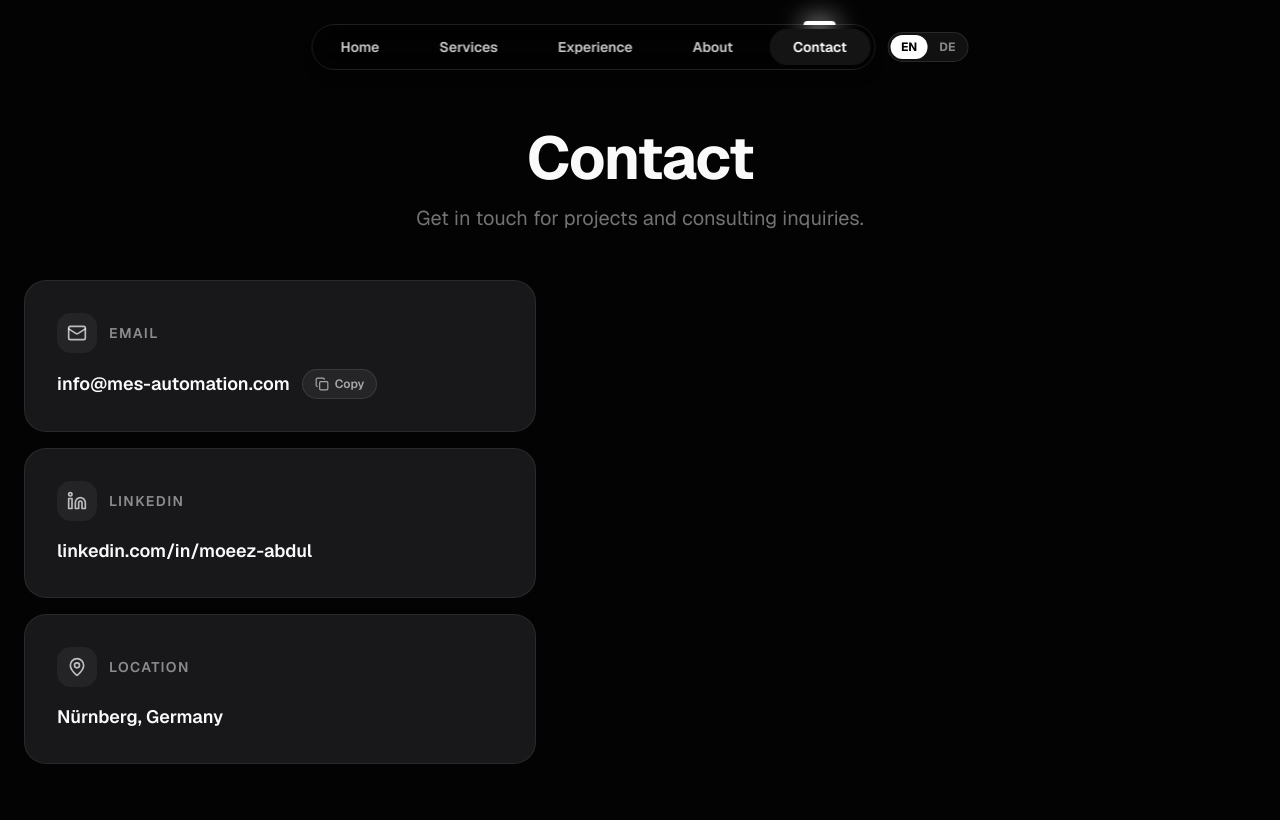
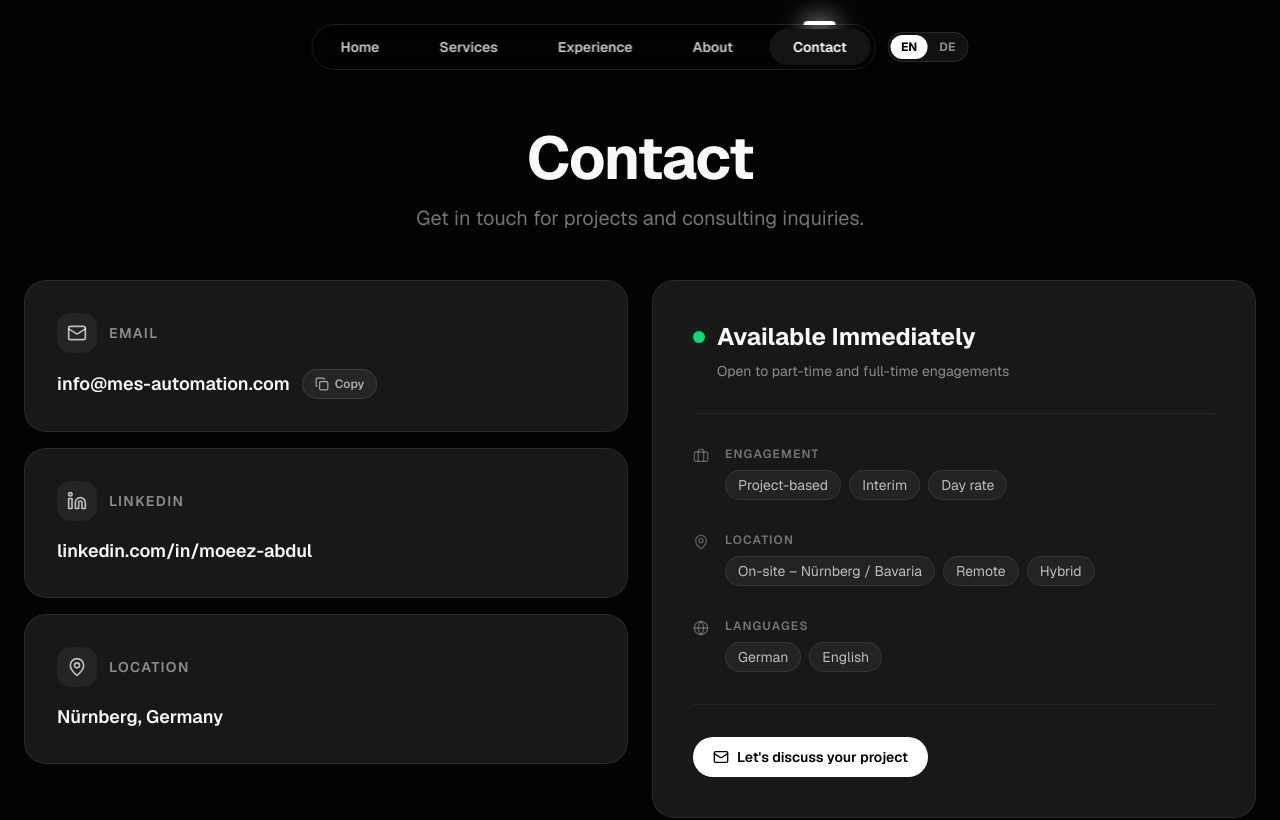
Before and after one commit to amoeezb-dot/mesautomations-website, a Next.js app: page /contact in a window 1280 px wide. Shown: the top 820 px of the page. Built offline with nearby package versions, Linux system fonts and the light colour scheme.

Commit message:
Contact page: add availability + engagement card on right side

```diff
--- a/src/components/contact/contact-content.tsx
+++ b/src/components/contact/contact-content.tsx
@@ -1,7 +1,10 @@
 "use client";
 
 import { useState } from "react";
-import { Mail, Copy, Check, Linkedin, MapPin } from "lucide-react";
+import {
+  Mail, Copy, Check, Linkedin, MapPin,
+  Briefcase, Globe, Clock,
+} from "lucide-react";
 import { SectionHeader } from "@/components/shared/section-header";
 import { useLocale } from "@/context/locale-context";
 
@@ -18,6 +21,29 @@ const t = {
   copy:     { en: "Copy",     de: "Kopieren" },
   location: { en: "Location", de: "Standort" },
   city:     { en: "Nürnberg, Germany", de: "Nürnberg, Deutschland" },
+
+  availTitle:  { en: "Available Immediately", de: "Sofort verfügbar" },
+  availSub:    { en: "Open to part-time and full-time engagements", de: "Teil- und Vollzeiteinsätze möglich" },
+
+  engLabel:    { en: "Engagement",  de: "Einsatzform"  },
+  engItems: {
+    en: ["Project-based", "Interim", "Day rate"],
+    de: ["Projektbasiert", "Interim", "Tagessatz"],
+  },
+
+  workLabel:   { en: "Location",    de: "Einsatzort"   },
+  workItems: {
+    en: ["On-site – Nürnberg / Bavaria", "Remote", "Hybrid"],
+    de: ["Vor Ort – Nürnberg / Bayern", "Remote", "Hybrid"],
+  },
+
+  langLabel:   { en: "Languages",   de: "Sprachen"     },
+  langItems:   { en: ["German", "English"], de: ["Deutsch", "Englisch"] },
+
+  cta: {
+    en: "Let's discuss your project",
+    de: "Projekt besprechen",
+  },
 };
 
 export function ContactContent() {
@@ -33,8 +59,13 @@ export function ContactContent() {
   return (
     <>
       <SectionHeader title={t.pageTitle[locale]} subtitle={t.pageSubtitle[locale]} />
-      <div className="mt-8 md:mt-12 max-w-lg space-y-4">
-        {/* Email card */}
+
+      <div className="mt-8 md:mt-12 grid grid-cols-1 lg:grid-cols-2 gap-6 items-start">
+
+        {/* ── Left: contact cards ── */}
+        <div className="space-y-4">
+
+          {/* Email */}
           <div className="bg-zinc-900 border border-white/[0.08] rounded-2xl md:rounded-3xl p-5 md:p-8">
             <div className="flex items-center gap-3 mb-4">
               <div className="inline-flex items-center justify-center rounded-xl bg-white/[0.05] p-2.5">
@@ -44,7 +75,6 @@ export function ContactContent() {
                 {t.email[locale]}
               </span>
             </div>
-
             <div className="flex flex-col sm:flex-row sm:items-center gap-3">
               <a
                 href={`mailto:${EMAIL}`}
@@ -52,28 +82,21 @@ export function ContactContent() {
               >
                 {EMAIL}
               </a>
-
               <button
                 onClick={handleCopy}
                 aria-label="Copy email address"
                 className="inline-flex items-center gap-1.5 shrink-0 px-3 py-1.5 rounded-full bg-white/[0.06] border border-white/[0.1] text-xs font-semibold text-white/60 hover:bg-white/[0.1] hover:text-white transition-colors"
               >
                 {copied ? (
-                <>
-                  <Check className="h-3.5 w-3.5 text-green-400" />
-                  {t.copied[locale]}
-                </>
+                  <><Check className="h-3.5 w-3.5 text-green-400" />{t.copied[locale]}</>
                 ) : (
-                <>
-                  <Copy className="h-3.5 w-3.5" />
-                  {t.copy[locale]}
-                </>
+                  <><Copy className="h-3.5 w-3.5" />{t.copy[locale]}</>
                 )}
               </button>
             </div>
           </div>
 
-        {/* LinkedIn card */}
+          {/* LinkedIn */}
           <div className="bg-zinc-900 border border-white/[0.08] rounded-2xl md:rounded-3xl p-5 md:p-8">
             <div className="flex items-center gap-3 mb-4">
               <div className="inline-flex items-center justify-center rounded-xl bg-white/[0.05] p-2.5">
@@ -83,18 +106,17 @@ export function ContactContent() {
                 LinkedIn
               </span>
             </div>
-
             <a
               href="https://www.linkedin.com/in/moeez-abdul/"
               target="_blank"
               rel="noopener noreferrer"
-            className="inline-flex items-center gap-2 text-base md:text-lg font-semibold text-foreground hover:text-white/80 transition-colors"
+              className="text-base md:text-lg font-semibold text-foreground hover:text-white/80 transition-colors"
             >
               linkedin.com/in/moeez-abdul
             </a>
           </div>
 
-        {/* Location card */}
+          {/* Location */}
           <div className="bg-zinc-900 border border-white/[0.08] rounded-2xl md:rounded-3xl p-5 md:p-8">
             <div className="flex items-center gap-3 mb-4">
               <div className="inline-flex items-center justify-center rounded-xl bg-white/[0.05] p-2.5">
@@ -104,10 +126,109 @@ export function ContactContent() {
                 {t.location[locale]}
               </span>
             </div>
-
             <p className="text-base md:text-lg font-semibold text-foreground">
               {t.city[locale]}
             </p>
+          </div>
+
+        </div>
+
+        {/* ── Right: availability + engagement card ── */}
+        <div className="bg-zinc-900 border border-white/[0.08] rounded-2xl md:rounded-3xl p-6 md:p-10 space-y-8">
+
+          {/* Status */}
+          <div>
+            <div className="flex items-center gap-3 mb-2">
+              <span className="relative flex h-3 w-3">
+                <span className="animate-ping absolute inline-flex h-full w-full rounded-full bg-green-400 opacity-75" />
+                <span className="relative inline-flex rounded-full h-3 w-3 bg-green-400" />
+              </span>
+              <h3 className="text-xl md:text-2xl font-bold text-foreground">
+                {t.availTitle[locale]}
+              </h3>
+            </div>
+            <p className="text-sm text-white/50 pl-6">{t.availSub[locale]}</p>
+          </div>
+
+          <div className="border-t border-white/[0.06]" />
+
+          {/* Engagement types */}
+          <div className="flex gap-4">
+            <div className="mt-0.5">
+              <Briefcase className="h-4 w-4 text-white/30" />
+            </div>
+            <div>
+              <p className="text-xs font-semibold text-white/40 uppercase tracking-widest mb-2">
+                {t.engLabel[locale]}
+              </p>
+              <div className="flex flex-wrap gap-2">
+                {t.engItems[locale].map((item) => (
+                  <span
+                    key={item}
+                    className="px-3 py-1 rounded-full bg-white/[0.05] border border-white/[0.08] text-sm text-white/70"
+                  >
+                    {item}
+                  </span>
+                ))}
+              </div>
+            </div>
+          </div>
+
+          {/* Work location */}
+          <div className="flex gap-4">
+            <div className="mt-0.5">
+              <MapPin className="h-4 w-4 text-white/30" />
+            </div>
+            <div>
+              <p className="text-xs font-semibold text-white/40 uppercase tracking-widest mb-2">
+                {t.workLabel[locale]}
+              </p>
+              <div className="flex flex-wrap gap-2">
+                {t.workItems[locale].map((item) => (
+                  <span
+                    key={item}
+                    className="px-3 py-1 rounded-full bg-white/[0.05] border border-white/[0.08] text-sm text-white/70"
+                  >
+                    {item}
+                  </span>
+                ))}
+              </div>
+            </div>
+          </div>
+
+          {/* Languages */}
+          <div className="flex gap-4">
+            <div className="mt-0.5">
+              <Globe className="h-4 w-4 text-white/30" />
+            </div>
+            <div>
+              <p className="text-xs font-semibold text-white/40 uppercase tracking-widest mb-2">
+                {t.langLabel[locale]}
+              </p>
+              <div className="flex flex-wrap gap-2">
+                {t.langItems[locale].map((item) => (
+                  <span
+                    key={item}
+                    className="px-3 py-1 rounded-full bg-white/[0.05] border border-white/[0.08] text-sm text-white/70"
+                  >
+                    {item}
+                  </span>
+                ))}
+              </div>
+            </div>
+          </div>
+
+          <div className="border-t border-white/[0.06]" />
+
+          {/* CTA */}
+          <a
+            href={`mailto:${EMAIL}`}
+            className="inline-flex items-center gap-2 px-5 py-2.5 rounded-full bg-white text-black font-semibold text-sm hover:bg-white/90 transition-colors"
+          >
+            <Mail className="h-4 w-4" />
+            {t.cta[locale]}
+          </a>
+
         </div>
       </div>
     </>
```
Lines whose indentation alone changed are shown as unchanged.
